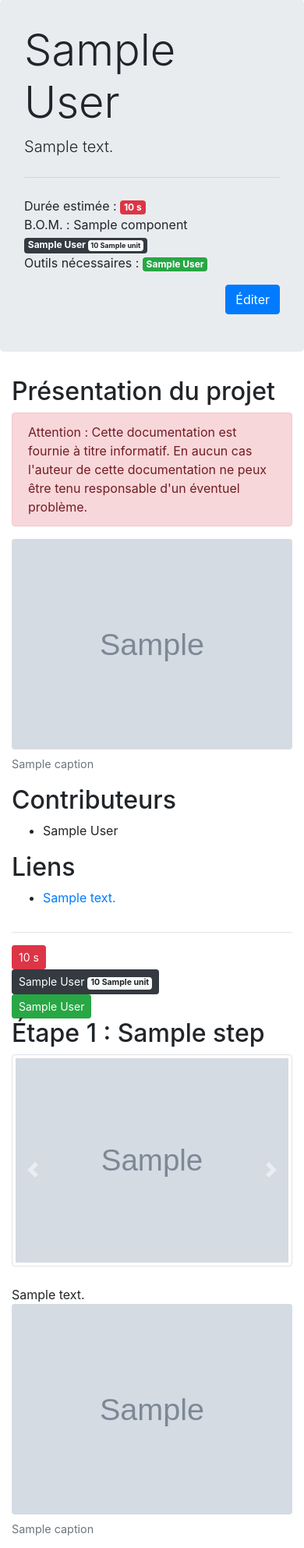
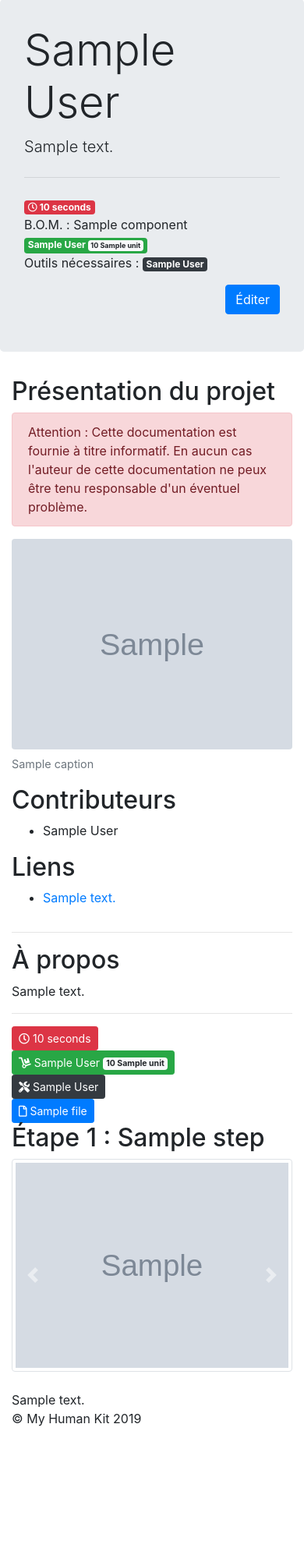
Before and after one commit to myhumankit/myworkshop, a Flask app: template templates/project.html in a window 390 px wide; the page is wider, and only the part inside the window is pictured. Shown: the part 57-2042 px from the top of that part at 78% size. After the commit the page ends 1886 px from the top of that part, so only its background shows below. Run offline with Flask 2, Linux system fonts and the light colour scheme; the template is opened without the code that fills it: most values are stand-ins (such as "Sample title", 1, 10 or a date in 2020); grey boxes marked "Sample" are stand-in pictures; a database or web service that is not in the repository returns one stand-in record (values such as "Sample title"); data that the repository does not hold is empty; some libraries are stand-ins or nearby versions.

Commit message:
Update template

```diff
--- a/templates/project.html
+++ b/templates/project.html
@@ -13,17 +13,17 @@
         <p class="lead">{{ project.short_description }}</p>
         <hr class="my-4">
         <p>
-            Durée estimée : <span class="badge badge-danger">{{ project.computed.duration }} s</span>
+            <span class="badge badge-danger"><i class="far fa-clock"></i> {{ format_duration(project.computed.duration) }}</span>
             <br>
             B.O.M. :
             {% for component in project.computed.components %}
             {{ component }}
-            <span class="badge badge-dark">{{ component.full_name }} <span class="badge badge-light">{{ component.quantity|string if component.quantity }} {{ component.unit if component.unit }}</span></span>
+            <span class="badge badge-success">{{ component.full_name }} <span class="badge badge-light">{{ component.quantity|string if component.quantity }} {{ component.unit if component.unit }}</span></span>
             {% endfor %}
             <br>
             Outils nécessaires :
             {% for tool in project.computed.tools %}
-            <span class="badge badge-success">{{ tool.full_name }}</span>
+            <span class="badge badge-dark">{{ tool.full_name }}</span>
             {% endfor %}
             <!--
             <br>
@@ -78,6 +78,16 @@
         {% endif %}
     </div>
 
+    <hr>
+    <div class="row">
+        <div class="col-md-3">
+        </div>
+        <div class="col-md-9">
+            <h2>À propos</h2>
+            {{ project.about|safe }}
+        </div>
+    </div>
+
     {% if project.steps %}
     {% for step in project.steps %}
     <hr>
@@ -85,18 +95,22 @@
         <div class="col-md-3">
             <!-- menu of the step -->
             {% if step.duration %}
-            <button type="button" class="btn btn-sm btn-danger">{{ step.duration }} s</button><br/>
+            <button type="button" class="btn btn-sm btn-danger"><i class="far fa-clock"></i> {{ format_duration(step.duration) }}</button><br/>
             {% endif %}
 
             {% if step.inputs %}
             {% for input in step.inputs %}
 
             {% if input.component %}
-            <button type="button" class="btn btn-sm btn-dark">{{ input.component.full_name }} <span class="badge badge-light">{{ input.component.quantity|string if input.component.quantity }} {{ input.component.unit if input.component.unit }}</span></button><br/>
+            <button type="button" class="btn btn-sm btn-success"><i class="fas fa-dolly"></i> {{ input.component.full_name }} <span class="badge badge-light">{{ input.component.quantity|string if input.component.quantity }} {{ input.component.unit|string if input.component.unit != "1" }}</span></button><br/>
             {% endif %}
 
             {% if input.tool %}
-            <button type="button" class="btn btn-sm btn-success">{{ input.tool.full_name }}</button><br/>
+            <button type="button" class="btn btn-sm btn-dark"><i class="fas fa-tools"></i> {{ input.tool.full_name }}</button><br/>
+            {% endif %}
+
+            {% if input.file %}
+            <a class="btn btn-sm btn-primary" href="{{ input.file.url }}" role="button"><i class="far fa-file"></i> {{ input.file.name }}</a><br/>
             {% endif %}
 
             {% endfor %}
@@ -107,23 +121,27 @@
             <!-- body of the step -->
             <h2>Étape {{ loop.index }} : {{ step.title }}</h2>
 
-            {% if step.images %}
+            {% if step.media %}
             <div id="carouselExampleIndicators" class="carousel slide" data-ride="carousel">
                 <ol class="carousel-indicators">
-                    {% for image in step.images %}
+                    {% for media in step.media %}
+                    {% if media.image %}
                     <li data-target="#carouselExampleIndicators" data-slide-to="{{ loop.index0 }}" {{ 'class="active"' if loop.index == 1 }}></li>
+                    {% endif %}
                     {% endfor %}
                 </ol>
                 <div class="carousel-inner">
-                    {% for image in step.images %}
+                    {% for media in step.media %}
+                    {% if media.image %}
                     <div class="carousel-item {{ 'active' if loop.index == 1 }}">
-                        <img src="{{ image.url }}" class="d-block w-100 img-thumbnail">
-                        {% if image.caption %}
+                        <img src="{{ media.image.url }}" class="d-block w-100 img-thumbnail">
+                        {% if media.image.caption %}
                         <div class="carousel-caption d-none d-md-block">
-                            <p>{{ image.caption }}</p>
+                            <p>{{ media.image.caption }}</p>
                         </div>
                         {% endif %}
                     </div>
+                    {% endif %}
                     {% endfor %}
                 </div>
                 <a class="carousel-control-prev" href="#carouselExampleIndicators" role="button" data-slide="prev">
@@ -137,6 +155,11 @@
             </div>
             {% endif %}
 
+            {% if step.content %}
+            <div>{{ step.content|safe }}</div>
+            {% endif %}
+
+<!--
             {% if step.content %}
             {% for item in step.content %}
 
@@ -173,13 +196,12 @@
 
             {% endfor %}
             {% endif %}
+            -->
         </div>
     </div>
     {% endfor %}
     {% endif %}
 
 
-
-
 </div> <!-- /container -->
 {% endblock %}
```
